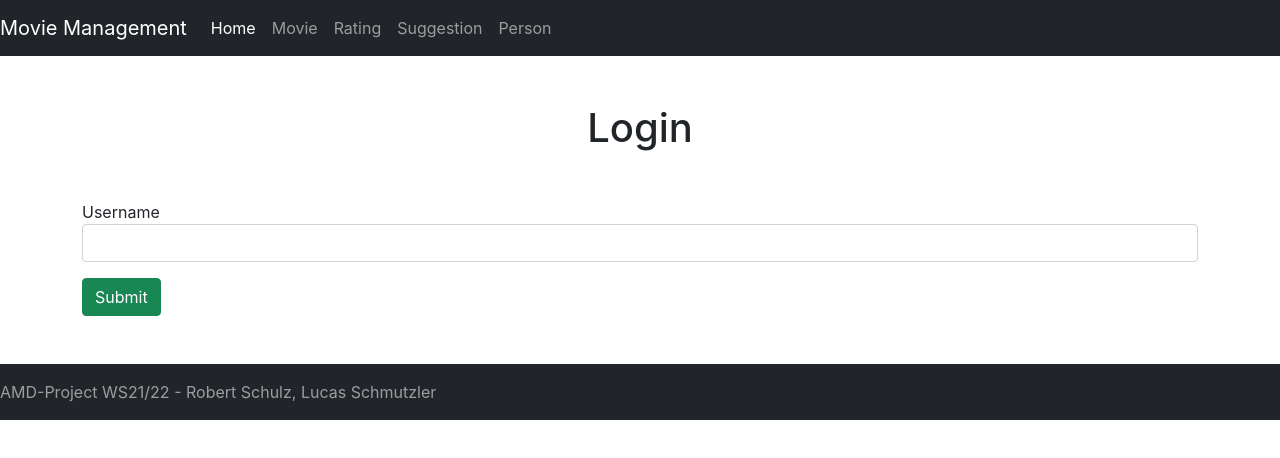
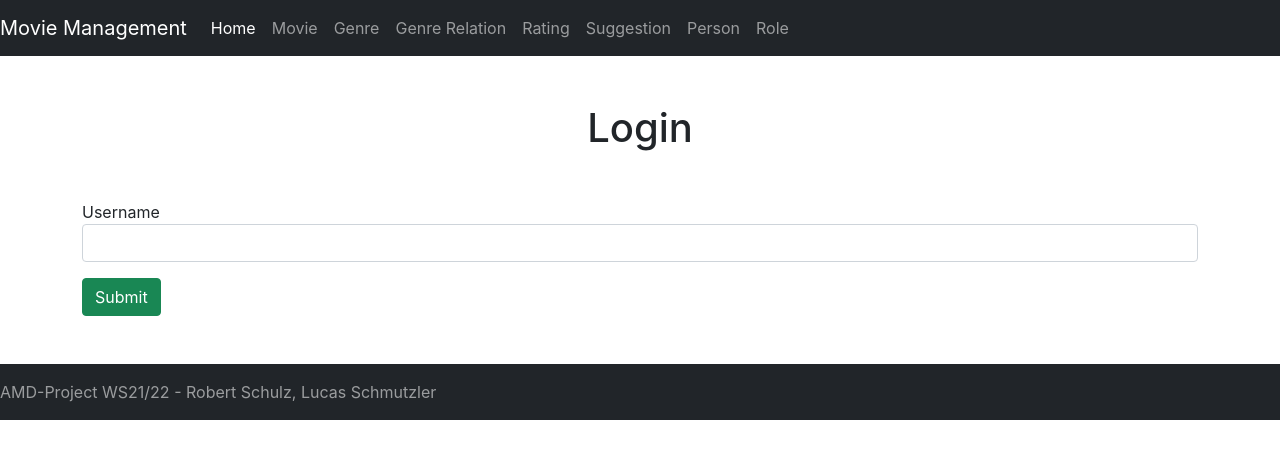
Before and after one commit to g4m3r0/Movie-Management, a React (Create React App) app in the folder client/: page / in a window 1280 px wide. Shown: the top 458 px of the page. Built offline with nearby package versions, Linux system fonts and the light colour scheme.

Commit message:
Update Navbar.js

```diff
--- a/client/src/components/Navbar.js
+++ b/client/src/components/Navbar.js
@@ -9,9 +9,12 @@ function Navbar() {
                 <ul className="navbar-nav ml-auto">
                     <li className="nav-item"><NavLink className="nav-link" exact to="/">Home</NavLink></li>
                     <li className="nav-item"><NavLink className="nav-link" to="/movie">Movie</NavLink></li>
+                    <li className="nav-item"><NavLink className="nav-link" to="/genre">Genre</NavLink></li>
+                    <li className="nav-item"><NavLink className="nav-link" to="/genrerelation">Genre Relation</NavLink></li>
                     <li className="nav-item"><NavLink className="nav-link" to="/rating">Rating</NavLink></li>
                     <li className="nav-item"><NavLink className="nav-link" to="/suggest">Suggestion</NavLink></li>
                     <li className="nav-item"><NavLink className="nav-link" to="/person">Person</NavLink></li>
+                    <li className="nav-item"><NavLink className="nav-link" to="/role">Role</NavLink></li>
                 </ul>
             </div>
         </nav>
```
